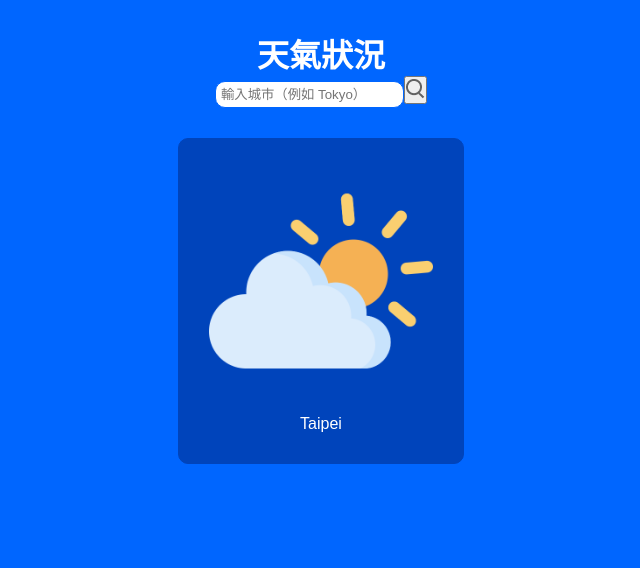
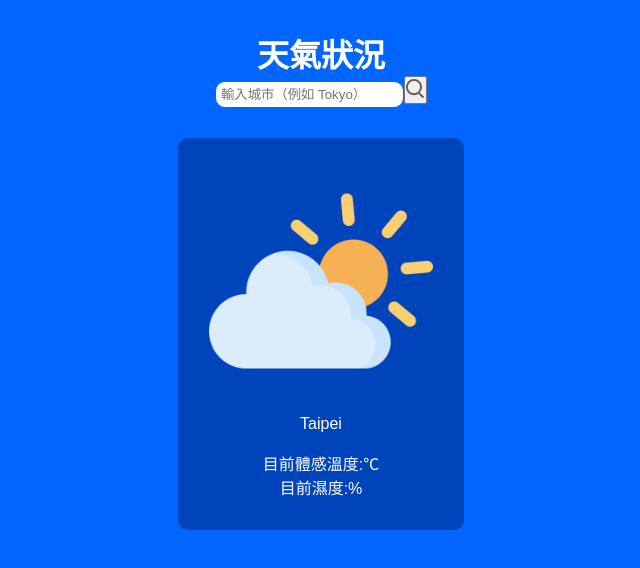
Before and after one commit to Chris920522/reactWeatherApp, a React (Vite) app: page / in a window 1280 px wide. Shown: the top 568 px of the page, without its empty margins (319-959 px from the left). Built offline with nearby package versions, Linux system fonts and the light colour scheme; no server answers.

Commit message:
新增體感溫度及濕度

```diff
--- a/src/components/WeatherState.jsx
+++ b/src/components/WeatherState.jsx
@@ -18,8 +18,11 @@ const weatherIcons = {
 };
 
 function WeatherState({ selectedCity }) {
-  const [weatherCondition, setWeatherCondition] = useState(''); //天氣狀態變化
+  const [weatherCondition, setWeatherCondition] = useState(''); //天氣狀態
   const [loading, setLoading] = useState(true);
+  const [currentHumidity, setCurrentHumidity] = useState(''); //濕度
+  const [weatherMain, setWeatherMain] = useState('');//天氣圖標
+  const [feelsLike, setFeelsLike] = useState('')//體感溫度
 
   const API_KEY = import.meta.env.VITE_WEATHER_API_KEY; ;
 
@@ -38,10 +41,16 @@ fetch(`https://api.openweathermap.org/data/2.5/weather?q=${selectedCity}&appid=$
 //lang=zh_tw代表支援中文
     .then((res) => res.json())
     .then((data) => {
+      const conditionMain = data.weather[0].main;
       const condition = data.weather[0].description;
+      const humidity = data.main.humidity;
+      const tem = data.main.feels_like;
       console.log("API 回傳天氣狀態:", condition);
       console.log(data);//測試用
       setWeatherCondition(condition);
+      setCurrentHumidity(humidity);
+      setWeatherMain(conditionMain);
+      setFeelsLike(tem);
       setLoading(false);
     })
     .catch((error) => {
@@ -50,7 +59,7 @@ fetch(`https://api.openweathermap.org/data/2.5/weather?q=${selectedCity}&appid=$
     });
 }, [selectedCity]);
 
-  const icon = weatherIcons[weatherCondition] || cloudIcon;
+  const icon = weatherIcons[weatherMain] || cloudIcon;
   // 先用 weatherCondition（API 回傳的天氣英文狀態）去查 weatherIcons 對照表，取得對應的圖示。
   // 如果查得到（例如 Clear 會對應到晴天圖示），就顯示對應圖示。
   // 如果查不到（對照表沒有這個天氣狀態），就顯示預設的 cloudIcon（多雲圖示）。
@@ -65,6 +74,9 @@ fetch(`https://api.openweathermap.org/data/2.5/weather?q=${selectedCity}&appid=$
           <p>{weatherCondition }</p>
           <br />
           <p>{selectedCity}</p>
+          <br />
+          <p>目前體感溫度:{feelsLike}℃</p>
+          <p>目前濕度:{currentHumidity}%</p>
         </>
       )}
     </div>
```
